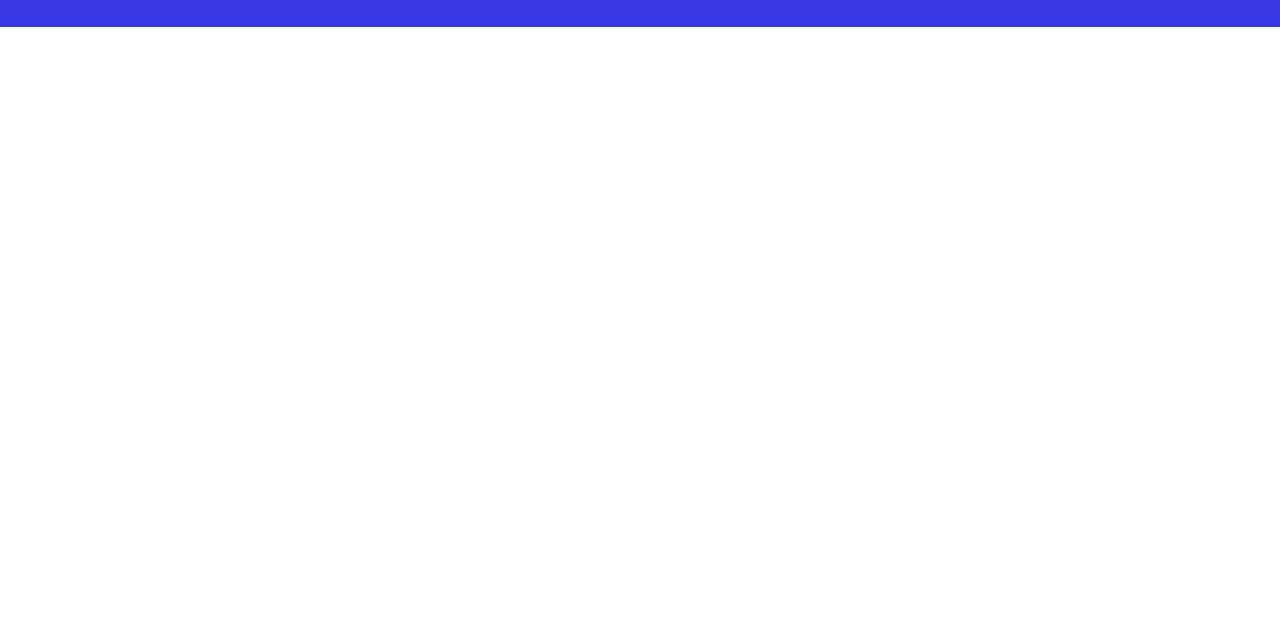
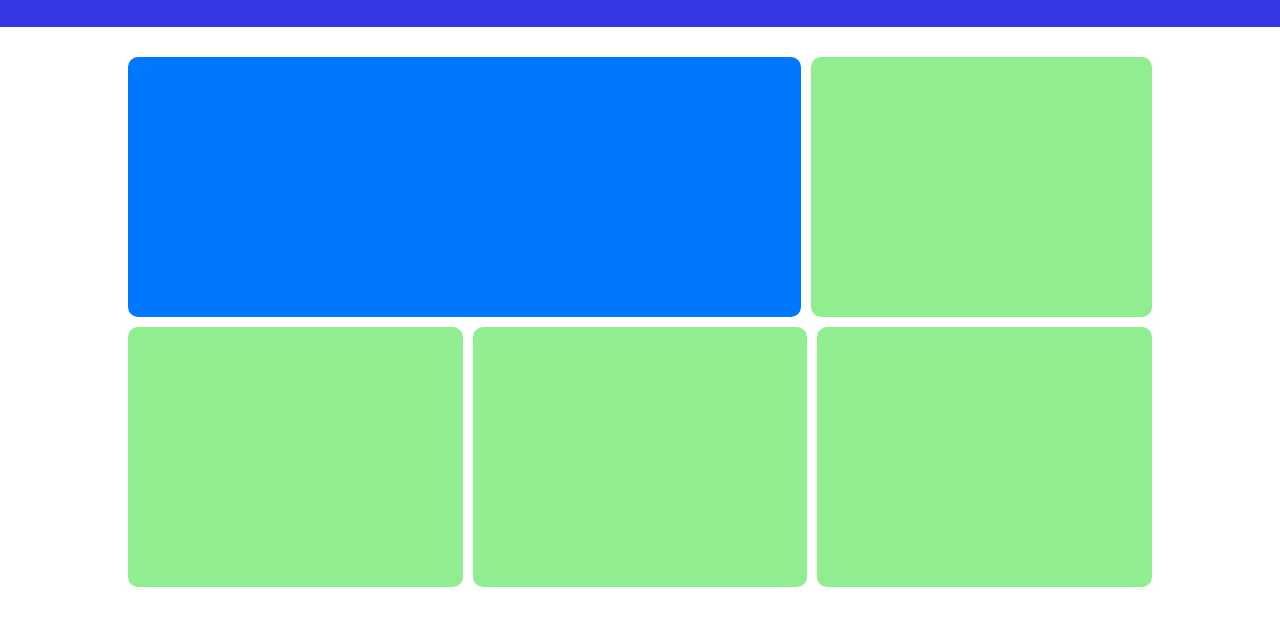
Before and after one commit to Pulcioo/html-css-responsive-flex-layout, a plain HTML site: page index.html in a window 1280 px wide. Shown: the part 31-656 px from the top of the page. Drawn offline with Linux system fonts and the light colour scheme.

Commit message:
aggiunta prima sezione

```diff
--- a/index.html
+++ b/index.html
@@ -24,7 +24,19 @@
             </div>
         </header>
         <main>
-            <div class="container-demo"></div>
+            <div class="bg">
+                <div class="container-demo-top margin-left margin-right">
+                    <div class="big-square"></div>
+                    <div class="square"></div>
+                </div>
+
+                <div class="container-demo-bottom margin-left margin-right">
+                    <div class="square"></div>
+                    <div class="square"></div>
+                    <div class="square"></div>
+                </div>
+            </div>
+
             <div class="container-planning"></div>
             <div class="expert-partners"></div>
             <div class="benefits"></div>
--- a/style.css
+++ b/style.css
@@ -46,3 +46,41 @@ header{
 .header-right>span{
     font-size: 20px;
 }
+
+/* main */
+/* container-demo */
+
+.bg{
+    display: flex;
+    flex-direction: column;
+    width: 100%;
+}
+
+/* container-demo-top */
+.container-demo-top{
+    margin-top: 30px;
+    display: flex;
+    column-gap: 10px;
+}
+
+.big-square{
+    background-color: rgb(0, 119, 255);
+    height: 260px;
+    border-radius: 10px;
+    flex-grow: 1;
+}
+
+.square{
+    background-color: lightgreen;
+    width: calc(100% / 3);
+    height: 260px;
+    border-radius: 10px;
+}
+
+/* container-demo-bottom */
+.container-demo-bottom{
+    margin-top: 10px;
+    display: flex;
+    column-gap: 10px;
+    margin-bottom: 50px;
+}
```
